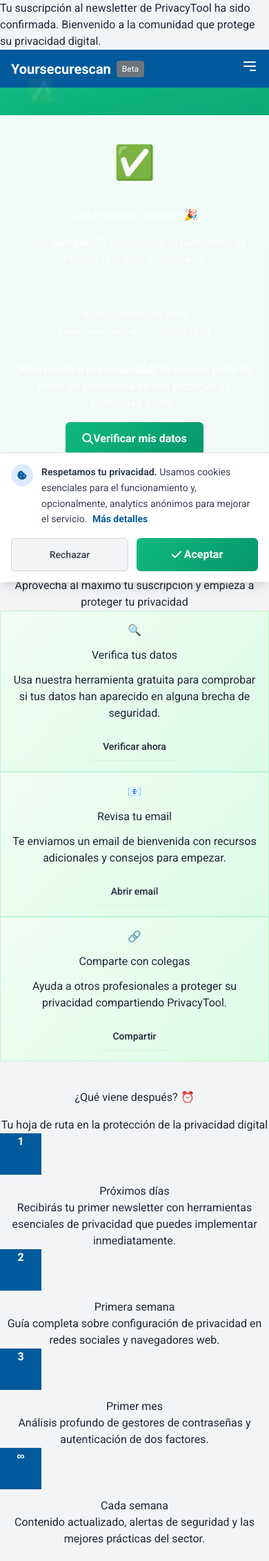
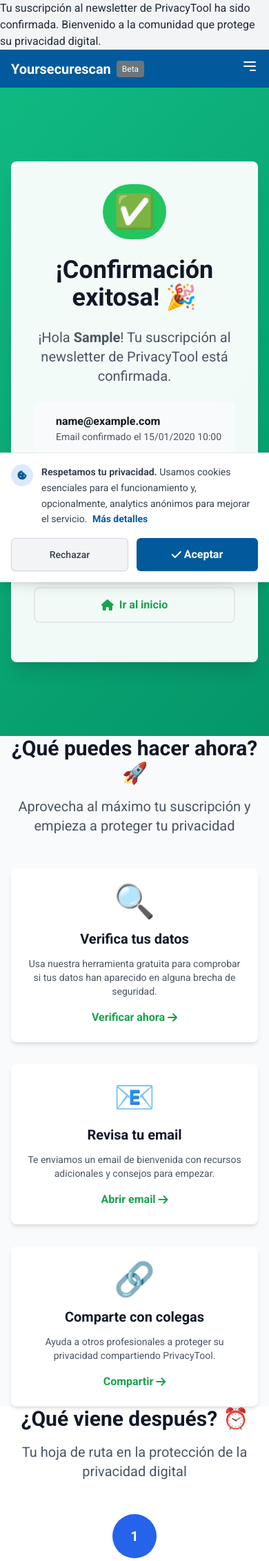
Before and after one commit to fjreyesm/privacytool, a Django app: template templates/newsletter/confirmation_success.html in a window 390 px wide. Shown: the top 2263 px of the page at 69% size. Run offline with Django 5.2, Linux system fonts and the light colour scheme; the template is opened without the code that fills it: most values are stand-ins (such as "Sample title", 1, 10 or a date in 2020); data that the repository does not hold is empty; some libraries are stand-ins or nearby versions.

Commit message:
🎉 MVP: Rewrite confirmation page using Tailwind CSS only
- Remove all Bootstrap classes and use pure Tailwind CSS
- Maintain consistent design system with base.html layout
- Use proper Tailwind grid system and responsive classes
- Clean card designs with hover effects and animations
- Confetti animation effect preserved for celebration
- Mobile-first responsive design approach
- Consistent color scheme and spacing with rest of site
- All functionality preserved while fixing design consistency

```diff
--- a/templates/newsletter/confirmation_success.html
+++ b/templates/newsletter/confirmation_success.html
@@ -15,28 +15,6 @@
         backdrop-filter: blur(10px);
         background: rgba(255, 255, 255, 0.95);
         border: 1px solid rgba(255, 255, 255, 0.2);
-        box-shadow: 0 25px 50px -12px rgba(0, 0, 0, 0.25);
-    }
-
-    .feature-card {
-        background: linear-gradient(135deg, #f0fdf4 0%, #dcfce7 100%);
-        border: 1px solid #bbf7d0;
-        transition: transform 0.3s ease;
-    }
-
-    .feature-card:hover {
-        transform: translateY(-5px);
-    }
-
-    .btn-primary {
-        background: linear-gradient(135deg, #10b981 0%, #059669 100%);
-        border: none;
-        transition: all 0.3s ease;
-    }
-
-    .btn-primary:hover {
-        transform: translateY(-2px);
-        box-shadow: 0 10px 25px rgba(16, 185, 129, 0.3);
     }
 
     .floating-elements {
@@ -74,7 +52,7 @@
 
 {% block content %}
 <!-- Success Hero Section -->
-<section class="success-gradient text-white position-relative overflow-hidden">
+<section class="success-gradient text-white relative overflow-hidden min-h-screen">
     <div class="floating-elements">
         <div class="floating-element" style="top: 15%; left: 10%; font-size: 2rem;">✅</div>
         <div class="floating-element" style="top: 25%; right: 15%; font-size: 1.5rem;">🎉</div>
@@ -83,60 +61,58 @@
         <div class="floating-element" style="top: 35%; left: 75%; font-size: 2rem;">🛡️</div>
     </div>
 
-    <div class="container py-5">
-        <div class="row justify-content-center min-vh-75 align-items-center">
-            <div class="col-lg-8 text-center py-5">
-                <div class="success-card rounded-3 p-5 mx-auto" style="max-width: 600px;">
+    <div class="max-w-7xl mx-auto px-4 py-12 lg:px-8">
+        <div class="flex justify-center items-center min-h-screen">
+            <div class="text-center py-12 max-w-2xl">
+                <div class="success-card rounded-lg p-8 lg:p-12 mx-auto shadow-xl">
                     <!-- Success Icon -->
-                    <div class="mb-4">
-                        <div class="check-animation d-inline-block p-3 rounded-circle bg-success text-white" style="font-size: 3rem;">
+                    <div class="mb-6">
+                        <div class="check-animation inline-block p-4 rounded-full bg-green-500 text-white text-5xl">
                             ✅
                         </div>
                     </div>
 
-                    <h1 class="display-5 fw-bold text-dark mb-4">
+                    <h1 class="text-4xl lg:text-5xl font-bold text-gray-900 mb-6">
                         ¡Confirmación exitosa! 🎉
                     </h1>
 
                     {% if subscriber.first_name %}
-                    <p class="lead text-muted mb-4">
+                    <p class="text-xl text-gray-600 mb-6">
                         ¡Hola <strong>{{ subscriber.first_name }}</strong>! Tu suscripción al newsletter de PrivacyTool está confirmada.
                     </p>
                     {% else %}
-                    <p class="lead text-muted mb-4">
+                    <p class="text-xl text-gray-600 mb-6">
                         Tu suscripción al newsletter de PrivacyTool está confirmada.
                     </p>
                     {% endif %}
 
-                    <div class="bg-light rounded-3 p-4 mb-4">
-                        <div class="d-flex align-items-center justify-content-center">
-                            <i class="fas fa-envelope-check text-success me-3 fa-2x"></i>
-                            <div class="text-start">
-                                <div class="fw-bold text-dark">{{ subscriber.email }}</div>
-                                <small class="text-muted">Email confirmado el {{ subscriber.confirmed_at|date:"d/m/Y H:i" }}</small>
+                    <div class="bg-gray-50 rounded-lg p-4 mb-6">
+                        <div class="flex items-center justify-center">
+                            <i class="fas fa-envelope-check text-green-500 mr-3 text-2xl"></i>
+                            <div class="text-left">
+                                <div class="font-bold text-gray-900">{{ subscriber.email }}</div>
+                                <div class="text-sm text-gray-600">Email confirmado el {{ subscriber.confirmed_at|date:"d/m/Y H:i" }}</div>
                             </div>
                         </div>
                     </div>
 
-                    <p class="text-muted mb-4">
+                    <p class="text-gray-600 mb-8">
                         <strong>¡Bienvenido a la comunidad!</strong> Ya formas parte de miles de profesionales
                         que protegen su privacidad digital.
                     </p>
 
                     <!-- Quick Actions -->
-                    <div class="row g-3 mb-4">
-                        <div class="col-md-6">
-                            <a href="{% url 'core:verification_home' %}" class="btn btn-primary btn-lg w-100">
-                                <i class="fas fa-search me-2"></i>
+                    <div class="grid grid-cols-1 md:grid-cols-2 gap-4 mb-6">
+                        <a href="{% url 'core:verification_home' %}"
+                           class="bg-green-600 text-white px-6 py-3 rounded-lg font-semibold hover:bg-green-700 transition-all duration-300 hover:-translate-y-0.5 shadow-lg inline-flex items-center justify-center">
+                            <i class="fas fa-search mr-2"></i>
                             Verificar mis datos
                         </a>
-                        </div>
-                        <div class="col-md-6">
-                            <a href="{% url 'core:home' %}" class="btn btn-outline-primary btn-lg w-100">
-                                <i class="fas fa-home me-2"></i>
+                        <a href="{% url 'core:home' %}"
+                           class="border-2 border-green-600 text-green-600 px-6 py-3 rounded-lg font-semibold hover:bg-green-600 hover:text-white transition-all duration-300 inline-flex items-center justify-center">
+                            <i class="fas fa-home mr-2"></i>
                             Ir al inicio
                         </a>
-                        </div>
                     </div>
                 </div>
             </div>
@@ -145,205 +121,178 @@
 </section>
 
 <!-- What's Next Section -->
-<section class="py-5 bg-light">
-    <div class="container">
-        <div class="row text-center mb-5">
-            <div class="col-lg-8 mx-auto">
-                <h2 class="display-5 fw-bold mb-4">¿Qué puedes hacer ahora? 🚀</h2>
-                <p class="lead text-muted">
+<section class="py-16 bg-gray-50">
+    <div class="max-w-7xl mx-auto px-4 lg:px-8">
+        <div class="text-center mb-12">
+            <h2 class="text-3xl lg:text-4xl font-bold text-gray-900 mb-4">¿Qué puedes hacer ahora? 🚀</h2>
+            <p class="text-xl text-gray-600 max-w-3xl mx-auto">
                 Aprovecha al máximo tu suscripción y empieza a proteger tu privacidad
             </p>
         </div>
-        </div>
 
-        <div class="row g-4">
-            <div class="col-md-6 col-lg-4">
-                <div class="feature-card rounded-3 p-4 h-100 text-center">
-                    <div class="display-4 mb-3">🔍</div>
-                    <h4 class="h5 fw-bold mb-3">Verifica tus datos</h4>
-                    <p class="text-muted small mb-4">
+        <div class="grid grid-cols-1 md:grid-cols-2 lg:grid-cols-3 gap-8">
+            <div class="bg-white rounded-lg p-6 shadow-md hover:shadow-lg transition-all duration-300 hover:-translate-y-1 text-center">
+                <div class="text-5xl mb-4">🔍</div>
+                <h3 class="text-xl font-bold text-gray-900 mb-3">Verifica tus datos</h3>
+                <p class="text-gray-600 text-sm mb-4">
                     Usa nuestra herramienta gratuita para comprobar si tus datos
                     han aparecido en alguna brecha de seguridad.
                 </p>
-                    <a href="{% url 'core:verification_home' %}" class="btn btn-outline-success btn-sm">
+                <a href="{% url 'core:verification_home' %}"
+                   class="inline-flex items-center text-green-600 font-semibold hover:text-green-700">
                     Verificar ahora
+                    <i class="fas fa-arrow-right ml-1"></i>
                 </a>
             </div>
-            </div>
 
-            <div class="col-md-6 col-lg-4">
-                <div class="feature-card rounded-3 p-4 h-100 text-center">
-                    <div class="display-4 mb-3">📧</div>
-                    <h4 class="h5 fw-bold mb-3">Revisa tu email</h4>
-                    <p class="text-muted small mb-4">
+            <div class="bg-white rounded-lg p-6 shadow-md hover:shadow-lg transition-all duration-300 hover:-translate-y-1 text-center">
+                <div class="text-5xl mb-4">📧</div>
+                <h3 class="text-xl font-bold text-gray-900 mb-3">Revisa tu email</h3>
+                <p class="text-gray-600 text-sm mb-4">
                     Te enviamos un email de bienvenida con recursos adicionales
                     y consejos para empezar.
                 </p>
-                    <a href="mailto:" class="btn btn-outline-success btn-sm">
+                <a href="mailto:"
+                   class="inline-flex items-center text-green-600 font-semibold hover:text-green-700">
                     Abrir email
+                    <i class="fas fa-arrow-right ml-1"></i>
                 </a>
             </div>
-            </div>
 
-            <div class="col-md-6 col-lg-4">
-                <div class="feature-card rounded-3 p-4 h-100 text-center">
-                    <div class="display-4 mb-3">🔗</div>
-                    <h4 class="h5 fw-bold mb-3">Comparte con colegas</h4>
-                    <p class="text-muted small mb-4">
+            <div class="bg-white rounded-lg p-6 shadow-md hover:shadow-lg transition-all duration-300 hover:-translate-y-1 text-center">
+                <div class="text-5xl mb-4">🔗</div>
+                <h3 class="text-xl font-bold text-gray-900 mb-3">Comparte con colegas</h3>
+                <p class="text-gray-600 text-sm mb-4">
                     Ayuda a otros profesionales a proteger su privacidad
                     compartiendo PrivacyTool.
                 </p>
-                    <a href="{% url 'newsletter:subscribe' %}" class="btn btn-outline-success btn-sm">
+                <a href="{% url 'newsletter:subscribe' %}"
+                   class="inline-flex items-center text-green-600 font-semibold hover:text-green-700">
                     Compartir
+                    <i class="fas fa-arrow-right ml-1"></i>
                 </a>
-                </div>
             </div>
         </div>
     </div>
 </section>
 
 <!-- Timeline Section -->
-<section class="py-5">
-    <div class="container">
-        <div class="row text-center mb-5">
-            <div class="col-lg-8 mx-auto">
-                <h2 class="display-5 fw-bold mb-4">¿Qué viene después? ⏰</h2>
-                <p class="lead text-muted">
+<section class="py-16 bg-white">
+    <div class="max-w-7xl mx-auto px-4 lg:px-8">
+        <div class="text-center mb-12">
+            <h2 class="text-3xl lg:text-4xl font-bold text-gray-900 mb-4">¿Qué viene después? ⏰</h2>
+            <p class="text-xl text-gray-600 max-w-3xl mx-auto">
                 Tu hoja de ruta en la protección de la privacidad digital
             </p>
         </div>
+
+        <div class="grid grid-cols-1 md:grid-cols-2 lg:grid-cols-4 gap-8">
+            <div class="text-center">
+                <div class="bg-blue-600 text-white rounded-full w-16 h-16 flex items-center justify-center text-xl font-bold mx-auto mb-4">
+                    1
                 </div>
-
-        <div class="row g-4">
-            <div class="col-md-6 col-lg-3">
-                <div class="text-center">
-                    <div class="bg-primary text-white rounded-circle d-inline-flex align-items-center justify-content-center mb-3" style="width: 60px; height: 60px;">
-                        <strong>1</strong>
-                    </div>
-                    <h5 class="fw-bold">Próximos días</h5>
-                    <p class="text-muted small">
+                <h3 class="text-lg font-bold text-gray-900 mb-2">Próximos días</h3>
+                <p class="text-gray-600 text-sm">
                     Recibirás tu primer newsletter con herramientas esenciales
                     de privacidad que puedes implementar inmediatamente.
                 </p>
             </div>
+
+            <div class="text-center">
+                <div class="bg-blue-600 text-white rounded-full w-16 h-16 flex items-center justify-center text-xl font-bold mx-auto mb-4">
+                    2
                 </div>
-
-            <div class="col-md-6 col-lg-3">
-                <div class="text-center">
-                    <div class="bg-primary text-white rounded-circle d-inline-flex align-items-center justify-content-center mb-3" style="width: 60px; height: 60px;">
-                        <strong>2</strong>
-                    </div>
-                    <h5 class="fw-bold">Primera semana</h5>
-                    <p class="text-muted small">
+                <h3 class="text-lg font-bold text-gray-900 mb-2">Primera semana</h3>
+                <p class="text-gray-600 text-sm">
                     Guía completa sobre configuración de privacidad en
                     redes sociales y navegadores web.
                 </p>
             </div>
+
+            <div class="text-center">
+                <div class="bg-blue-600 text-white rounded-full w-16 h-16 flex items-center justify-center text-xl font-bold mx-auto mb-4">
+                    3
                 </div>
-
-            <div class="col-md-6 col-lg-3">
-                <div class="text-center">
-                    <div class="bg-primary text-white rounded-circle d-inline-flex align-items-center justify-content-center mb-3" style="width: 60px; height: 60px;">
-                        <strong>3</strong>
-                    </div>
-                    <h5 class="fw-bold">Primer mes</h5>
-                    <p class="text-muted small">
+                <h3 class="text-lg font-bold text-gray-900 mb-2">Primer mes</h3>
+                <p class="text-gray-600 text-sm">
                     Análisis profundo de gestores de contraseñas y
                     autenticación de dos factores.
                 </p>
             </div>
+
+            <div class="text-center">
+                <div class="bg-blue-600 text-white rounded-full w-16 h-16 flex items-center justify-center text-xl font-bold mx-auto mb-4">
+                    ∞
                 </div>
-
-            <div class="col-md-6 col-lg-3">
-                <div class="text-center">
-                    <div class="bg-primary text-white rounded-circle d-inline-flex align-items-center justify-content-center mb-3" style="width: 60px; height: 60px;">
-                        <strong>∞</strong>
-                    </div>
-                    <h5 class="fw-bold">Cada semana</h5>
-                    <p class="text-muted small">
+                <h3 class="text-lg font-bold text-gray-900 mb-2">Cada semana</h3>
+                <p class="text-gray-600 text-sm">
                     Contenido actualizado, alertas de seguridad y
                     las mejores prácticas del sector.
                 </p>
             </div>
         </div>
     </div>
-    </div>
 </section>
 
 <!-- Contact Section -->
-<section class="py-5 bg-light">
-    <div class="container">
-        <div class="row justify-content-center">
-            <div class="col-lg-8 text-center">
-                <h2 class="h3 fw-bold mb-4">¿Tienes alguna pregunta? 💬</h2>
-
-                <p class="text-muted mb-4">
+<section class="py-16 bg-gray-50">
+    <div class="max-w-4xl mx-auto px-4 lg:px-8">
+        <div class="text-center mb-12">
+            <h2 class="text-3xl font-bold text-gray-900 mb-4">¿Tienes alguna pregunta? 💬</h2>
+            <p class="text-gray-600 mb-8">
                 Nuestro equipo está aquí para ayudarte. No dudes en contactarnos
                 si tienes alguna duda sobre privacidad digital o nuestro newsletter.
             </p>
+        </div>
 
-                <div class="row g-3 justify-content-center">
-                    <div class="col-md-4">
-                        <a href="mailto:contact@privacytool.com" class="text-decoration-none">
-                            <div class="border rounded-3 p-3 h-100 bg-white">
-                                <i class="fas fa-envelope text-primary mb-2 fa-lg"></i>
-                                <div class="fw-semibold">Email</div>
-                                <small class="text-muted">contact@privacytool.com</small>
-                            </div>
+        <div class="grid grid-cols-1 md:grid-cols-3 gap-6">
+            <a href="mailto:contact@privacytool.com"
+               class="bg-white border rounded-lg p-6 text-center hover:shadow-lg transition-all duration-300 hover:-translate-y-1">
+                <i class="fas fa-envelope text-blue-600 text-2xl mb-3"></i>
+                <div class="font-semibold text-gray-900">Email</div>
+                <div class="text-sm text-gray-600">contact@privacytool.com</div>
+            </a>
+
+            <a href="https://twitter.com/privacytool" target="_blank"
+               class="bg-white border rounded-lg p-6 text-center hover:shadow-lg transition-all duration-300 hover:-translate-y-1">
+                <i class="fab fa-twitter text-blue-600 text-2xl mb-3"></i>
+                <div class="font-semibold text-gray-900">Twitter</div>
+                <div class="text-sm text-gray-600">@privacytool</div>
+            </a>
+
+            <a href="https://linkedin.com/company/privacytool" target="_blank"
+               class="bg-white border rounded-lg p-6 text-center hover:shadow-lg transition-all duration-300 hover:-translate-y-1">
+                <i class="fab fa-linkedin text-blue-600 text-2xl mb-3"></i>
+                <div class="font-semibold text-gray-900">LinkedIn</div>
+                <div class="text-sm text-gray-600">PrivacyTool</div>
             </a>
         </div>
 
-                    <div class="col-md-4">
-                        <a href="https://twitter.com/privacytool" class="text-decoration-none" target="_blank">
-                            <div class="border rounded-3 p-3 h-100 bg-white">
-                                <i class="fab fa-twitter text-primary mb-2 fa-lg"></i>
-                                <div class="fw-semibold">Twitter</div>
-                                <small class="text-muted">@privacytool</small>
-                            </div>
-                        </a>
-                    </div>
-
-                    <div class="col-md-4">
-                        <a href="https://linkedin.com/company/privacytool" class="text-decoration-none" target="_blank">
-                            <div class="border rounded-3 p-3 h-100 bg-white">
-                                <i class="fab fa-linkedin text-primary mb-2 fa-lg"></i>
-                                <div class="fw-semibold">LinkedIn</div>
-                                <small class="text-muted">PrivacyTool</small>
-                            </div>
-                        </a>
-                    </div>
-                </div>
-
-                <p class="text-muted small mt-4">
+        <p class="text-center text-gray-600 text-sm mt-6">
             También puedes simplemente responder a cualquiera de nuestros emails
             y te responderemos personalmente.
         </p>
     </div>
-        </div>
-    </div>
 </section>
 
 <!-- Footer CTA -->
-<section class="py-5 success-gradient text-white">
-    <div class="container text-center">
-        <div class="row">
-            <div class="col-lg-8 mx-auto">
-                <h2 class="h3 fw-bold mb-3">¡Gracias por confiar en PrivacyTool! 🙏</h2>
-                <p class="mb-4 opacity-90">
+<section class="py-16 success-gradient text-white">
+    <div class="max-w-7xl mx-auto px-4 lg:px-8 text-center">
+        <h2 class="text-3xl font-bold mb-4">¡Gracias por confiar en PrivacyTool! 🙏</h2>
+        <p class="text-xl mb-8 opacity-90 max-w-2xl mx-auto">
             Estamos emocionados de tenerte en nuestra comunidad de profesionales
             comprometidos con la privacidad digital.
         </p>
-                <a href="{% url 'core:home' %}" class="btn btn-light btn-lg px-4">
-                    <i class="fas fa-home me-2"></i>
+        <a href="{% url 'core:home' %}"
+           class="bg-white text-green-600 px-8 py-3 rounded-lg font-semibold hover:bg-gray-100 transition-all duration-300 inline-flex items-center">
+            <i class="fas fa-home mr-2"></i>
             Explorar PrivacyTool
         </a>
-            </div>
-        </div>
     </div>
 </section>
 {% endblock %}
 
-{% block extra_js %}
+{% block extra_scripts %}
 <script>
 // Add confetti effect on page load
 document.addEventListener('DOMContentLoaded', function() {
```
Lines whose indentation alone changed are shown as unchanged.
